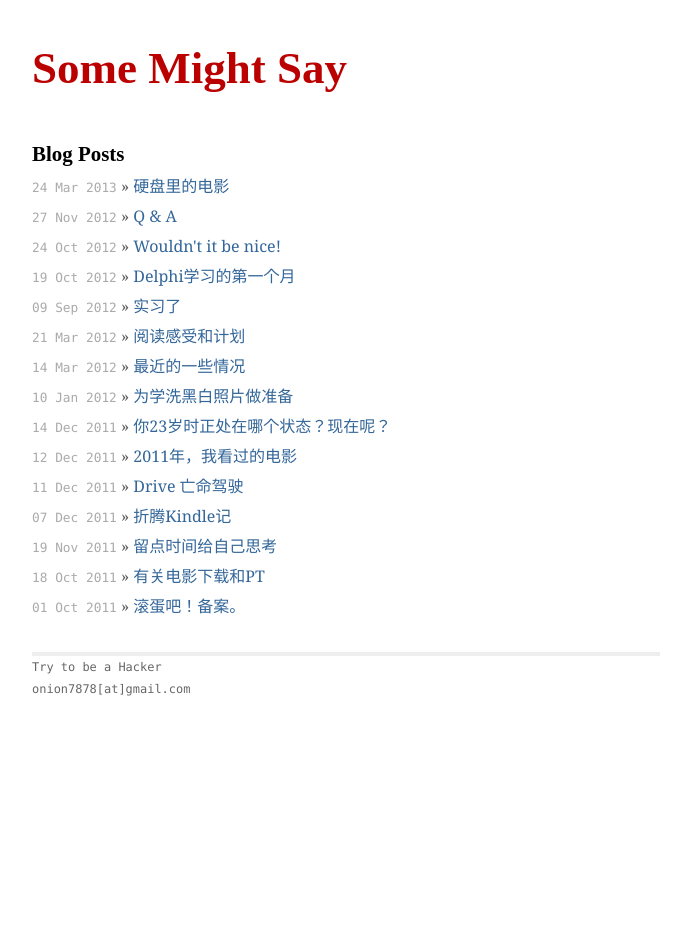
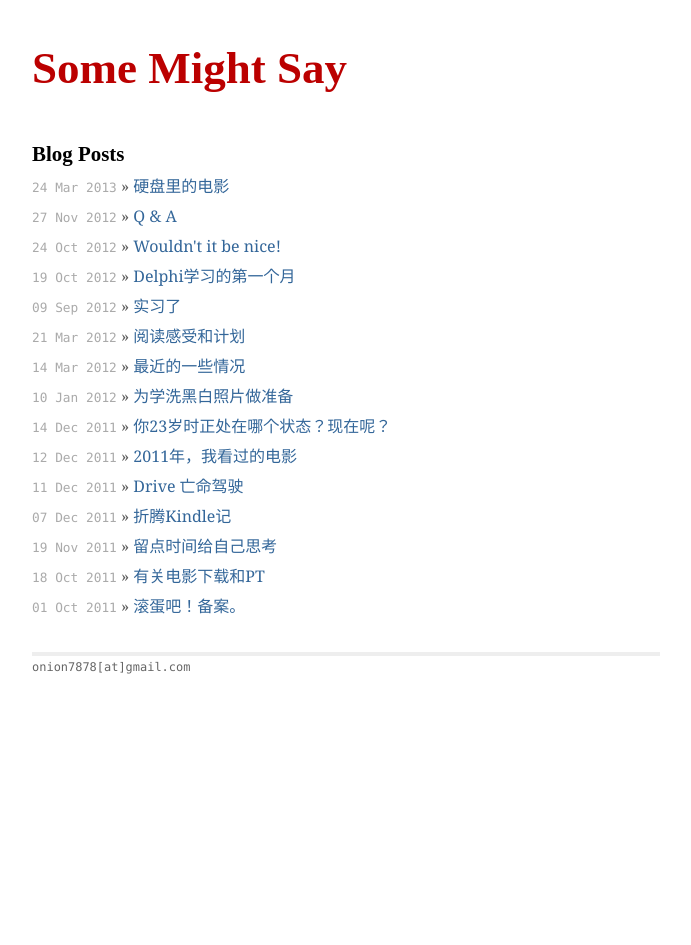
Before and after one commit to one3chens/somemightsay, a Jekyll site: the page built from index.html, in a window 1280 px wide. Shown: the whole page, without its empty margins (294-985 px from the left). Built offline with Jekyll 4.4.1, drawn with Linux system fonts in a browser that asks for light colours; some web fonts are replaced; Markdown is read by kramdown in place of the engine named in the settings; the list of posts is cut into pages by our own code.

Commit message:
remove [Try to be a hacker] to be a comment

```diff
--- a/_layouts/default.html
+++ b/_layouts/default.html
@@ -28,15 +28,8 @@
           <div class="footer">
             <div class="contact">
               <p>
-                Try to be a Hacker<br />
-                onion7878[at]gmail.com<br />
-                <!-- <a href="https://github.com/onion7878">github.com/onion7878</a> -->
-              </p>
-            </div>
-            <div class="contact">
-              <p>
-                <!-- <a href="https://github.com/yourusername">github.com/onion7878</a><br /> -->
-                <!-- <a href="https://twitter.com/yourusername">twitter.com/yourusername</a><br /> -->
+                <!-- Try to be a Hacker -->
+                onion7878[at]gmail.com <br/>
               </p>
             </div>
           </div>
```
